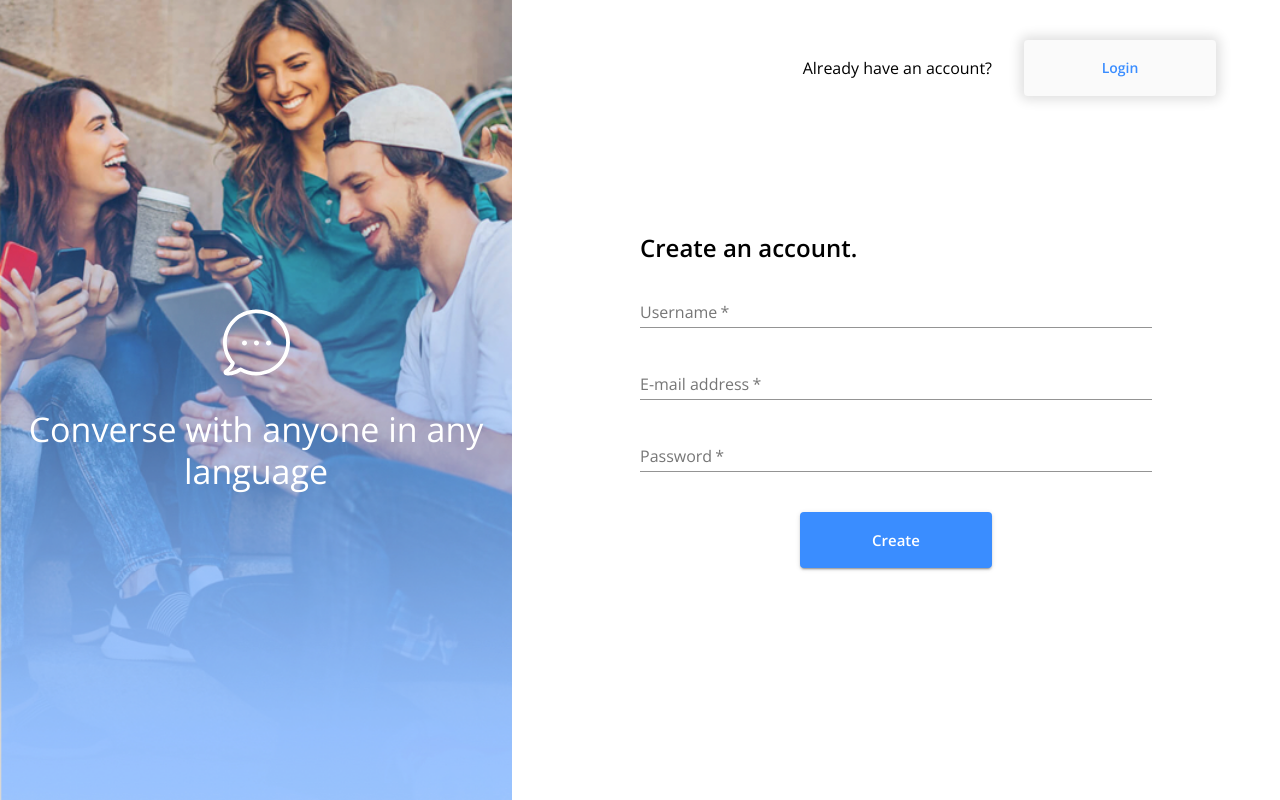
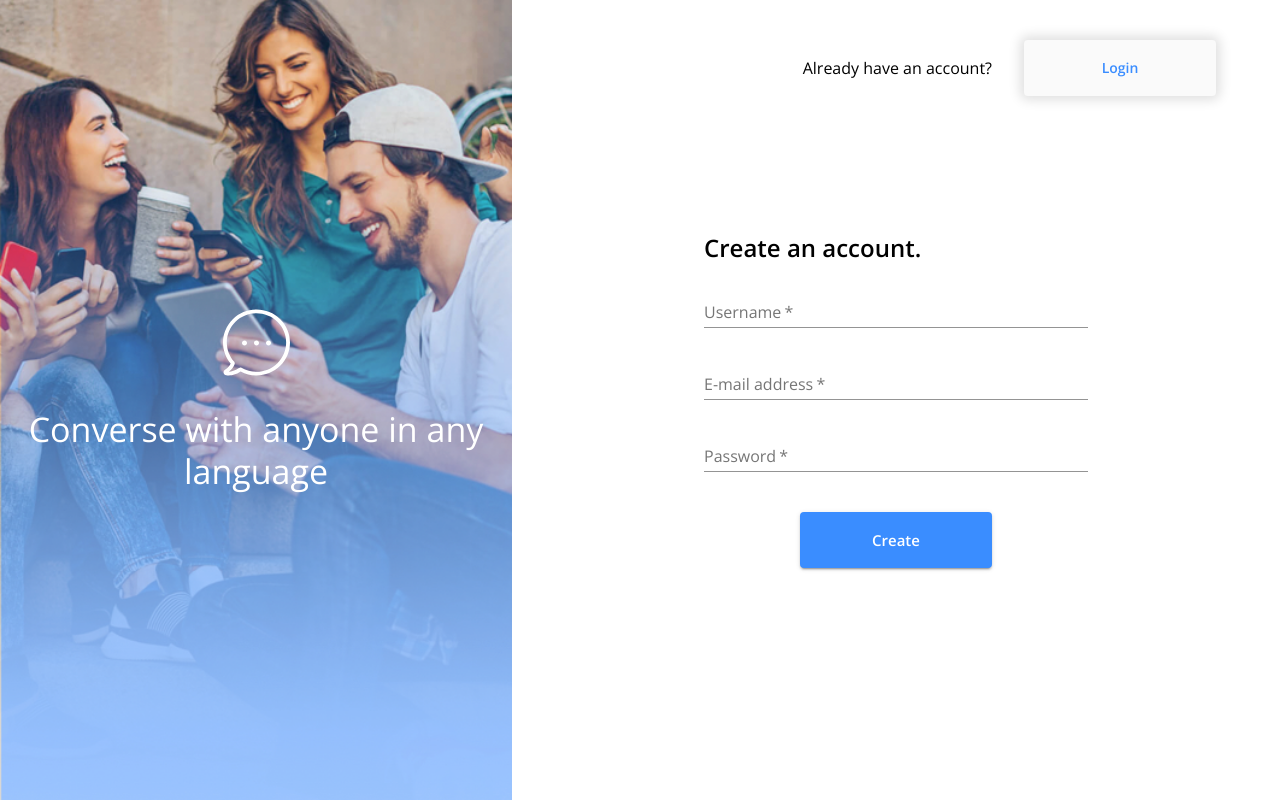
Before and after one commit to briones-gabriel/messenger-app, a React (Create React App) app in the folder client/: page / in a window 1280 px wide. Built offline with nearby package versions, Linux system fonts and the light colour scheme; no server answers.

Commit message:
Fix SignUp page alignment

```diff
--- a/client/src/Login.js
+++ b/client/src/Login.js
@@ -56,7 +56,7 @@ const Login = (props) => {
             <Box height={1} maxWidth="100%">
               <Typography variant="h5" className={classes.welcomeMessage}>Welcome back!</Typography>
 
-              <Box marginBottom="2rem">
+              <Box marginBottom="2rem" width="30vw">
                 <FormControl margin="normal" required fullWidth>
                   <TextField aria-label="username" label="E-mail address" name="username" type="text"/>
                 </FormControl>
--- a/client/src/Signup.js
+++ b/client/src/Signup.js
@@ -55,11 +55,11 @@ const Login = (props) => {
           </Box>
 
           <form onSubmit={handleRegister}>
-            <Box height={1} maxWidth="100%" marginX="8rem">
+            <Box height={1} maxWidth="100%">
               <Typography variant="h5" className={classes.welcomeMessage}>Create an account.</Typography>
 
-              <Box marginBottom="2rem">
-                <FormControl fullWidth margin="normal">
+              <Box marginBottom="2rem" width="30vw">
+                <FormControl margin="normal" fullWidth>
                   <TextField
                     aria-label="username"
                     label="Username"
--- a/client/src/themes/loginStyles.js
+++ b/client/src/themes/loginStyles.js
@@ -46,5 +46,5 @@ export const loginStyles = {
     },
     welcomeMessage: {
         fontWeight: "bold",
-    }
+    },
 };
```
